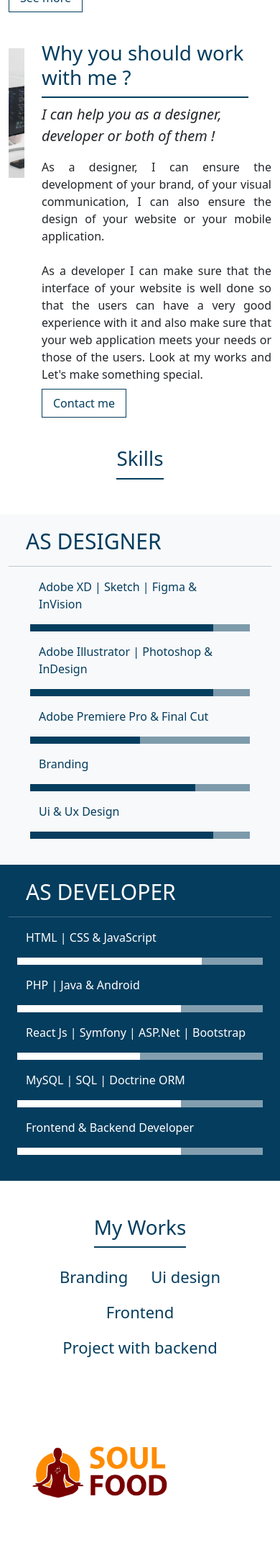
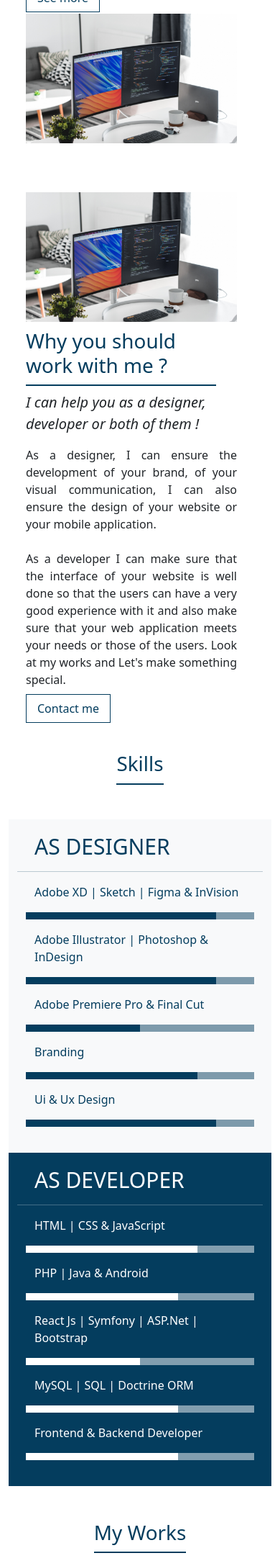
Before and after one commit to GillesRitchmond/gillesritchmond.github.io, a PHP site: page / in a window 390 px wide. Shown: the part 800-2975 px from the top of the page at 72% size. Run offline with PHP 8.4, Linux system fonts and the light colour scheme; some libraries are stand-ins or nearby versions.

Commit message:
responsive is better now

```diff
--- a/about_me.html
+++ b/about_me.html
@@ -83,7 +83,7 @@
         </div>
 
 
-        <div class="mt-5 content" data-func="show_2">
+        <div class="container mt-5 content" data-func="show_2">
 
             <div class="container centered" data-rate="0.5" data-effect="slide-up">
                 <h1 class="centered">About me</h1>
--- a/index.html
+++ b/index.html
@@ -64,7 +64,7 @@
 
         <div class="banner w-100" data-rate="0.2" data-effect="zoom" data-func="custom_show">
             <div class="container">
-                <div class="banner-content">
+                <div class="banner-content container">
                         <h2>Hello,</h2>
                         <span class="name">I'm Ritchmond</span>
                         <p class="about-banner">A Freelance Designer and Fullstack Developer From Port-au-Prince, Haïti</p>
@@ -75,24 +75,24 @@
 
 
         <div class="container mt-5 content">
-                <div class="row mt-5" data-rate="0.2" data-effect="slide-up" data-func="custom_show">
-                    <div class="col" id="col-width">
+                <div class="container row mt-5" data-rate="0.2" data-effect="slide-up" data-func="custom_show">
+                    <div class="col-md" id="col-width">
                         <h1>About me</h1>
                         <p class="mt-4 p-width">I am Ritchmond Gilles, a freelance Logo Designer, Ui &  Ux Designer and Fullstack Developer. I like to solve
                             problems through my work as a designer or developer.
                         </p>
                         <a href="portfolio.html" class="btn-brand-color link">See more</a>
                     </div>
-                    <div class="col portfolio">
+                    <div class="col-md portfolio">
                         <img src="images/alexandru-acea--WBYxmW4yuw-unsplash@2x.png" class="d-block w-100 img">
                     </div>
                 </div>
 
-                <div class="row mt-5" data-rate="0.2" data-effect="slide-down" data-func="custom_show">
-                     <div class="col portfolio">
+                <div class="container row mt-5" data-rate="0.2" data-effect="slide-down" data-func="custom_show">
+                     <div class="col-md portfolio">
                         <img src="images/alexandru-acea--WBYxmW4yuw-unsplash@2x.png" class="d-block w-100 img">
                     </div>
-                    <div class="col" id="m-top col-width">
+                    <div class="col-md" id="m-top col-width">
                         <div class="so-long"><h1>Why you should work with me ?</h1></div>
                         <i>I can help you as a designer, developer or both of them !</i>
                         <p class="mt-3 p-width">
@@ -107,7 +107,7 @@
                 </div>
 
 
-                <div class="mt-5">
+                <div class="container mt-5">
                     <h1 class="centered mt-5">Skills</h1>
                     <div class="row mt-5">
                         <div class="col bg-light" data-rate="0.2" data-effect="zoom" data-func="custom_show">
@@ -211,30 +211,30 @@
 
 
                         <div class="my-work row mt-4" data-rate="0.2" data-effect="slide-up" data-func="custom_show">
-                            <div id="branding" class="col-sm-3 portfolio-img">
-                                <img src="images/Soul Food-04.jpg" class="img">
+                            <div id="branding" class="col-md-3 ">
+                                <img src="images/Soul Food-04.jpg" class="portfolio-img">
                                 <div class="overlay">
                                     <div class="text">Logo</div>
                                 </div>
                             </div>
-                            <div id="branding" class="col-sm-3 mt-1 portfolio-img"> <img src="images/diamond-logo.png" class="img"> </div>
-                            <div id="branding" class="col-sm-3 mt-1 portfolio-img"> <img src="images/Quotes Floetik-06.png" class="img"> </div>
-                            <div id="branding"class="col-sm-3 mt-1 portfolio-img"> <img src="images/Medcare Supply emballage.png" class="img"> </div>
+                            <div id="branding" class="col-md-3 mt-1 "> <img src="images/diamond-logo.png" class="portfolio-img"> </div>
+                            <div id="branding" class="col-md-3 mt-1 "> <img src="images/Quotes Floetik-06.png" class="portfolio-img"> </div>
+                            <div id="branding"class="col-md-3 mt-1 "> <img src="images/Medcare Supply emballage.png" class="portfolio-img"> </div>
 
-                            <div id="uidesign"  class="col-sm-3 mt-1 portfolio-img"> <img src="images/MedCare Supply - Stationery-06.jpg" class="img"> </div>
-                            <div id="uidesign"  class="col-sm-3 mt-1 portfolio-img"> <img src="images/clip clap-01.jpg" class="img"> </div>
-                            <div id="uidesign"  class="col-sm-3 mt-1 portfolio-img"> <img src="images/Rèv-O-Lit_Return Address Labels - 60-sheet (2-3” x 1-3-4”) copy 4.jpg" class="img"> </div>
-                            <div id="uidesign"  class="col-sm-3 mt-1 portfolio-img"> <img src="images/Yaquimel Radio-09.jpg" class="img"> </div>
+                            <div id="uidesign"  class="col-md-3 mt-1"> <img src="images/MedCare Supply - Stationery-06.jpg" class="portfolio-img"> </div>
+                            <div id="uidesign"  class="col-md-3 mt-1"> <img src="images/clip clap-01.jpg" class="portfolio-img"> </div>
+                            <div id="uidesign"  class="col-md-3 mt-1"> <img src="images/Rèv-O-Lit_Return Address Labels - 60-sheet (2-3” x 1-3-4”) copy 4.jpg" class="portfolio-img"> </div>
+                            <div id="uidesign"  class="col-md-3 mt-1"> <img src="images/Yaquimel Radio-09.jpg" class="portfolio-img"> </div>
 
-                            <div id="uidesign"  class="col-sm-3 mt-1 portfolio-img"> <img src="images/Boyo-03.jpg" class="img"> </div>
-                            <div id="uidesign"  class="col-sm-3 mt-1 portfolio-img"> <img src="images/Boyo-01.jpg" class="img"> </div>
-                            <div id="uidesign"  class="col-sm-3 mt-1 portfolio-img"> <img src="images/ENST-Logo-01.jpg" class="img"> </div>
-                            <div id="uidesign" class="col-sm-3 mt-1 portfolio-img"> <img src="images/Plant'Aime-03.jpg" class="img"> </div>
+                            <div id="uidesign"  class="col-md-3 mt-1"> <img src="images/Boyo-03.jpg" class="portfolio-img"> </div>
+                            <div id="uidesign"  class="col-md-3 mt-1"> <img src="images/Boyo-01.jpg" class="portfolio-img"> </div>
+                            <div id="uidesign"  class="col-md-3 mt-1"> <img src="images/ENST-Logo-01.jpg" class="portfolio-img"> </div>
+                            <div id="uidesign" class="col-md-3 mt-1"> <img src="images/Plant'Aime-03.jpg" class="portfolio-img"> </div>
 
-                            <div id="branding" class="col-sm-3 mt-1 portfolio-img"> <img src="images/Magnifi-k Shop - Logo & Stationery-01.png" class="img"> </div>
-                            <div id="branding" class="col-sm-3 mt-1 portfolio-img"> <img src="images/Magnifi-k Shop - Logo & Stationery-02.jpg" class="img"> </div>
-                            <div id="branding" class="col-sm-3 mt-1 portfolio-img"> <img src="images/Magnifi-k Shop - Logo & Stationery-04.jpg" class="img"> </div>
-                            <div id="branding" class="col-sm-3 mt-1 portfolio-img"> <img src="images/Magnifi-K Shop full.png" class="img"> </div>
+                            <div id="branding" class="col-sm-3 mt-1"> <img src="images/Magnifi-k Shop - Logo & Stationery-01.png" class="portfolio-img"> </div>
+                            <div id="branding" class="col-sm-3 mt-1 portfolio-img"> <img src="images/Magnifi-k Shop - Logo & Stationery-02.jpg" class="portfolio-img"> </div>
+                            <div id="branding" class="col-sm-3 mt-1 portfolio-img"> <img src="images/Magnifi-k Shop - Logo & Stationery-04.jpg" class="portfolio-img"> </div>
+                            <div id="branding" class="col-sm-3 mt-1 portfolio-img"> <img src="images/Magnifi-K Shop full.png" class="portfolio-img"> </div>
                         </div>
                         <br><br>
                         <div class="centered"><a href="portfolio.html" class="btn-brand-color">See more</a></div>
@@ -248,14 +248,14 @@
                 <br>
                 <p class="centered mt-2"><i>Let's realize beautiful projects together</i></p>
                 <div class="row mt-5 mx-auto">
-                    <div class="col-4 bg-brand mx-1 p-4">
+                    <div class="container col-md-4 bg-brand mx-1 p-4">
                         <span class="brand-white-50"> Let's make something special.</span>
                         <hr>
                         <p class="fs-4">Contact me right now</p>
                     </div>
-                    <div class="col-7 bg-light mx-1 p-4">
+                    <div class="col-md container bg-light mx-1 p-4" id="contact-bg">
                         <div class="form-row">
-                            <div class="form-floating mb-3">
+                            <!-- <div class="form-floating mb-3">
                                 <input type="text" class="form-control" name="fullname" id="floatingInput" placeholder="Veuillez insérez votre nom complet">
                                 <label for="floatingInput">Nom complet</label>
                             </div>
@@ -269,19 +269,27 @@
                             </div>
                             <div class="mt-3">
                                 <button class="btn-brand-solid" type="submit">Envoyer</button>
-                            </div>
+                            </div> -->
                         </div>
                     </div>
                 </div>
             </div>
 
-            <div class="footer mt-5 p-3">
-                <p class="footer-p">
-                    <a href="https://github.com/GillesRitchmond/" class="footer-link mx-1"> <i class="fab fa-github"></i> </a>
-                    <a href="https://ht.linkedin.com/in/ritchmond-gilles-5187b5168" class="footer-link mx-1"> <i class="fab fa-linkedin"></i> </a>
-                    <a href="https://www.instagram.com/made.by.ritchmond/" class="footer-link mx-1"> <i class="fab fa-instagram"></i> </a>
-                    <a href="https://github.com/GillesRitchmond/" class="footer-link mx-1"> <i class="fab fa-facebook"></i> </a>
-                </p>
+            <div class="footer text-white mt-5 p-3">
+                <div class="footer-p text-white" id="footer-color">
+                    <a href="https://github.com/GillesRitchmond/" id="footer-color" class="footer-link mx-1 text-white">
+                        <i class="fab fa-github"></i>
+                    </a>
+                    <a href="https://ht.linkedin.com/in/ritchmond-gilles-5187b5168" id="footer-color" class="footer-link text-white mx-1">
+                        <i class="fab fa-linkedin"></i>
+                    </a>
+                    <a href="https://www.instagram.com/made.by.ritchmond/" id="footer-color" class="footer-link text-white mx-1">
+                        <i class="fab fa-instagram"></i>
+                    </a>
+                    <a href="https://github.com/GillesRitchmond/" id="footer-color" class="footer-link text-white mx-1">
+                        <i class="fab fa-facebook"></i>
+                    </a>
+                </div>
             </div>
     </body>
 </html>
--- a/style.css
+++ b/style.css
@@ -92,6 +92,7 @@
     width: auto;
     object-fit: cover;
 }
+
 /* The overlay effect (full height and width) - lays on top of the container and over the image */
 .overlay {
     position: absolute;
@@ -277,18 +278,21 @@
 }
 .my-work
 {
-    width: auto;
+    align-content: center;
+    text-align: center;
+    margin: 0 auto;
+    /* width: auto; */
 }
 .portfolio-img{
-    height: 250px;
-    width: 300px;
+    height: 200px;
+    width: 350px;
+    object-fit: contain;
+}
+/* .portfolio-img .img{
+    width: auto;
+    height: auto;
     object-fit: cover;
-}
-.img-portfolio{
-    height: 200px;
-    width: 400px;
-    object-fit: cover;
-}
+} */
 #canvas_container {
     width: 700px;
     height: 500px;
@@ -340,6 +344,8 @@
 .footer{
     background-color: var(--primary-color);
     height: 60px;
+}
+#footer-color {
     color: #FFF;
 }
 .fab{
@@ -357,14 +363,13 @@
 .footer .footer-link:hover{
     color: var(--third-color);
 }
-.footer-link{
+/* .footer-link{
     color: #FFF;
     text-decoration: none;
-    /* font-size: ; */
 }
 .footer-link:hover{
     color: var(--third-color);
-}
+} */
 
 @media screen and (min-width: 250px) and (max-width: 480px){
     body{
@@ -389,14 +394,29 @@
         height: auto;
         width: 100%;
     }
+    .col-width{
+        width: auto;
+    }
     .p-width{
-        width: 320px;
+        width: auto;
     }
     #m-top{
         margin-top: 20px;
     }
     .portfolio{
         padding: 10px;
+        width: 300px;
+        height: 200px;
+    }
+    .portfolio-img{
+        height: 280px;
+        width: 280px;
+        object-fit: contain;
+    }
+    .img{
+        width: auto;
+        /* height:; */
+        object-fit: cover;
     }
     h1{
         width: max-content;
@@ -406,22 +426,26 @@
         width: 90%;
     }
     .bg-light .skills{
-        width: 330px;
+        width: auto;
     }
     .nav-item{
         padding: 0px;
+    }
+    /* #contact,
+    .centered,
+    .form-floating,
+    .form-control{
+        width: auto;
+    } */
+
+    #contact .centered{
+        width: 300px;
     }
     #contact .bg-brand{
         width: auto;
     }
     #contact .bg-light{
         width: auto;
-    }
-    .form-row{
-        width: auto;
-    }
-    .form-floating .form-control{
-        width: 300px;
     }
 
 
@@ -491,8 +515,13 @@
     #building .bg-light{
         width: auto;
     }
+    #building .img-box-portfolio{
+        width: 400px;
+    }
     #building .bg-light .col-5 .img-portfolio{
         width: auto;
+        height: 500px;
+        object-fit: cover;
     }
     #building .bg-light .col-7{
         width: auto;
```
Also changed, not shown: portfolio.html (+46 -2 lines).
